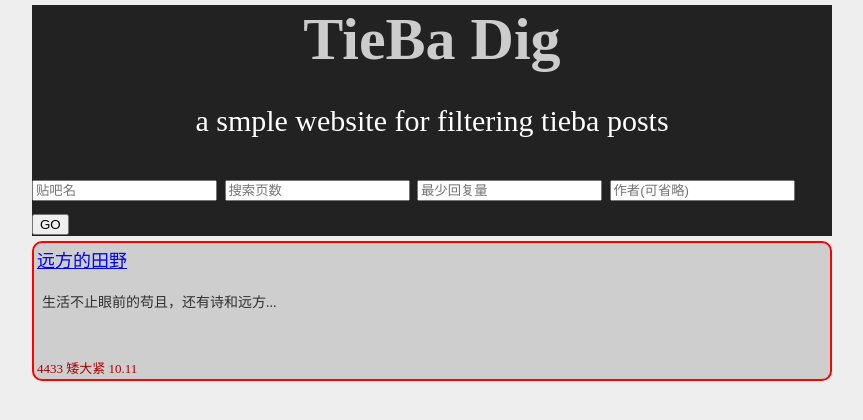
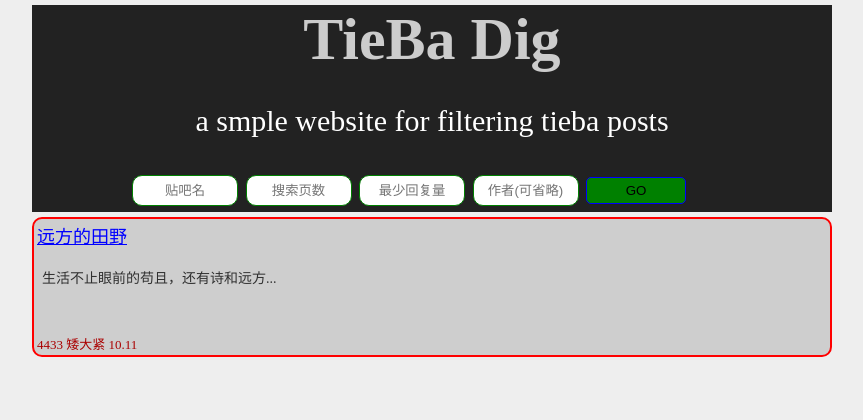
Before and after one commit to woxixiulayin/tieba_dig_bae, a Flask app: page / in a window 1280 px wide. Shown: the top 420 px of the page, without its empty margins (208-1071 px from the left). Run offline with Flask 2, Linux system fonts and the light colour scheme; parts of the project's set-up code (start-up, migrations or seed data) failed here and were passed over.

Commit message:
change input and btn style

```diff
--- a/static/build/mine.css
+++ b/static/build/mine.css
@@ -3,6 +3,12 @@ body {
     margin: auto;
     background: #eeeeee;
 }
+
+input {
+    margin: 1px 2px;
+    width: 100px;
+}
+
 
 .header {
     font-size:30px;
@@ -16,11 +22,32 @@ body {
     margin: 0 auto;
     text-align: center;
 }
+
+
 .instrac {
     color: #ffffff;
     text-align: center;
 }
 
+.form {
+    max-width: 600px;
+    margin: 0 auto;
+}
+
+.form-control {
+    height: 2em;
+    margin: 0.5em 0;
+    border: 1px solid;
+    border-color: green;
+    text-align: center;
+    border-radius: 10px;
+}
+
+.btn-go {
+    background-color: green;
+    border-radius: 5px;
+    border-color: blue;
+}
 .post {
     height: 130px;
     background: #cecece;
--- a/templates/index.html
+++ b/templates/index.html
@@ -17,7 +17,7 @@
           <input ref='deepth' type="text" placeholder='搜索页数' class='form-control' />
           <input ref='rep_num' type="text" placeholder='最少回复量' class='form-control' />
           <input ref='author' type="text" placeholder='作者(可省略)' class='form-control' />
-          <input type="submit" class='btn btn-success' value='GO'/>
+          <input type="submit" class='form-control btn-go' value='GO'/>
         </div>
       </div>
       <div id="posts" class="posts">
```
